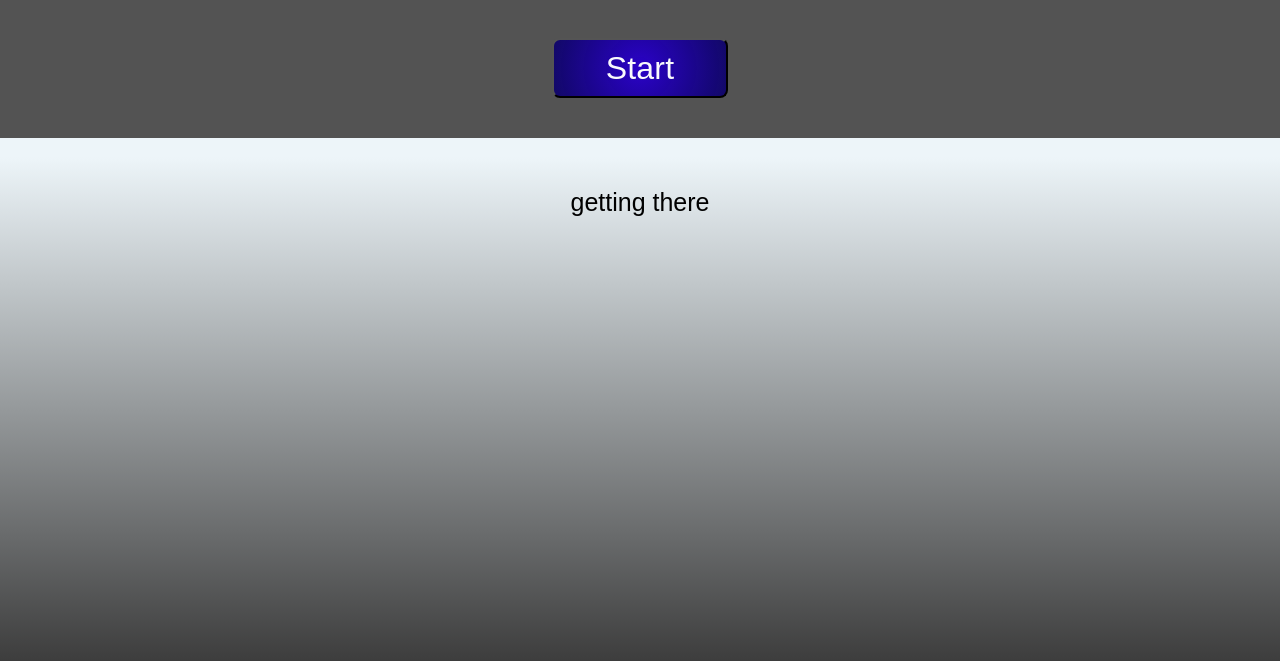
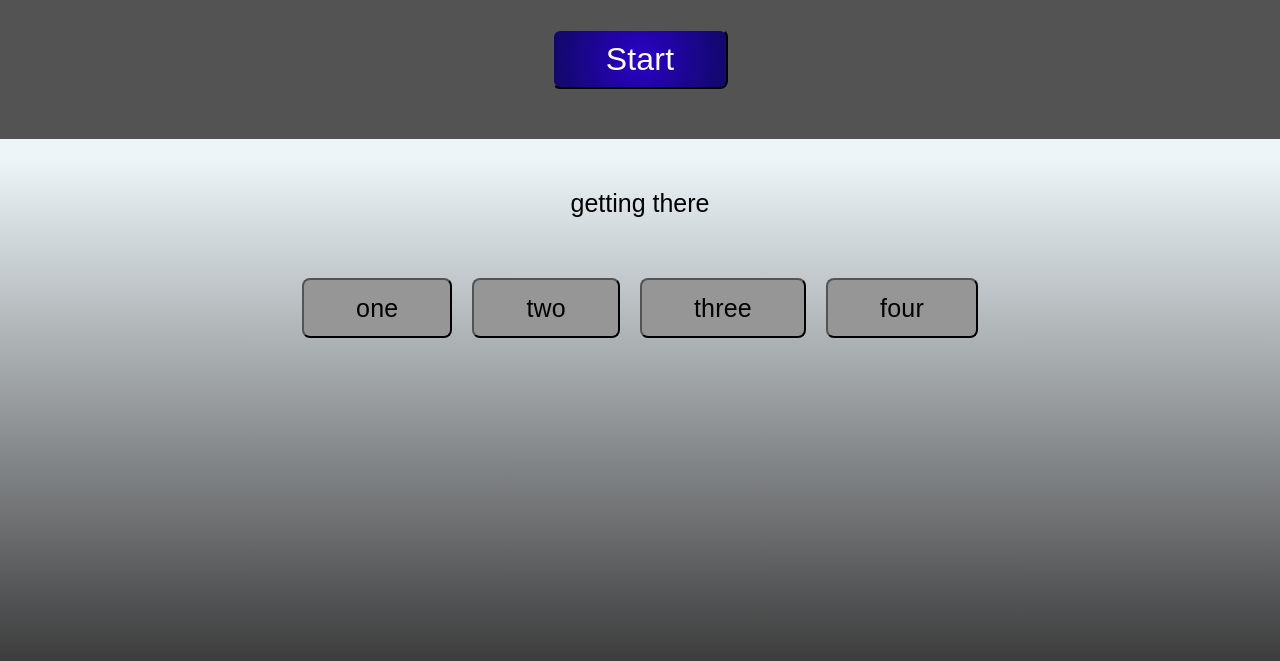
Before and after one commit to JaredIng87/quiz-app, a plain HTML site: page index.html in a window 1280 px wide. Both pictures are taken after a click on the button "Start". Shown: the part 139-800 px from the top of the page. Drawn offline with Linux system fonts and the light colour scheme.

Commit message:
add answer buttons

```diff
--- a/assets/css/style.css
+++ b/assets/css/style.css
@@ -17,11 +17,10 @@ header {
     }
 
 button {
-        background: radial-gradient(circle, rgb(42, 2, 199) 0%, rgba(14, 4, 104, 0.954) 100%);
+        background-color:#969696;
         border-radius: 8px;
-        color: #f9fafc;
         cursor: pointer;
-        font-size: 2em;
+        font-size: 25px;
         letter-spacing: 0.21px;
         line-height: 16px;
         max-width: 255px;
@@ -31,7 +30,14 @@ button {
         transition-property: background-color;
         transition-timing-function: linear;
         margin-top: 0.6em;
+        margin: 10px;
     }
+
+.start-button {
+    background: radial-gradient(circle, rgb(42, 2, 199) 0%, rgba(14, 4, 104, 0.954) 100%);
+    color:#f9fafc;
+    font-size: 2em;
+}
 
 .timer {
     text-align: right;
--- a/assets/js/script.js
+++ b/assets/js/script.js
@@ -1,16 +1,27 @@
 var body = document.body;
 var startButton = document.querySelector(".start-button");
-//var timerElement = document.createElement("div");
 var headerElement = document.querySelector("header");
 var timerElement = document.querySelector(".timer");
 var quizQuestion = document.createElement("div");
+var answerButtons = document.createElement("div");
+var buttonOne = document.createElement('button');
+var buttonTwo = document.createElement('button');
+var buttonThree = document.createElement('button');
+var buttonFour = document.createElement('button');
+
+answerButtons.appendChild(buttonOne);
+answerButtons.appendChild(buttonTwo);
+answerButtons.appendChild(buttonThree);
+answerButtons.appendChild(buttonFour);
+
+quizQuestion.setAttribute('style', "margin-top:50px; text-align:center; font-size:25px;");
+answerButtons.setAttribute('style', "margin-top:50px; text-align:center; font-size:25px;");
 
 
-quizQuestion.setAttribute('style', "margin-top:50px; text-align:center; font-size:25px;");
-
-//body.appendChild(timerElement);
-body.appendChild(quizQuestion);
-
+buttonOne.textContent = 'one';
+buttonTwo.textContent = 'two';
+buttonThree.textContent = 'three';
+buttonFour.textContent = 'four';
 
 
 function countdown() {
@@ -31,6 +42,8 @@ var timeInterval = setInterval(function () {
 };
 
 startButton.addEventListener("click", function() {
+    body.appendChild(quizQuestion);
+    body.appendChild(answerButtons);
     quizQuestion.textContent = "getting there";
     countdown();
-})
+});
```
